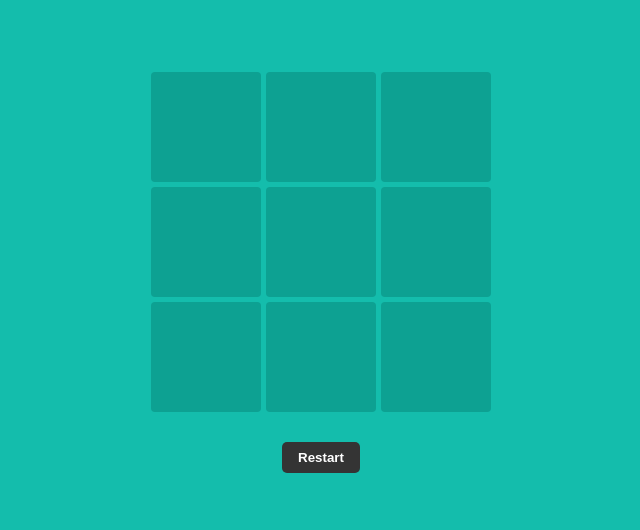
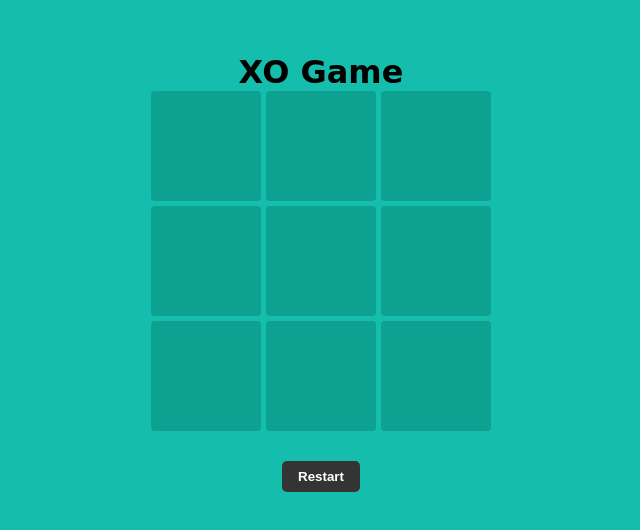
Before and after one commit to lilo750/Tic-tac-toc-game, a plain HTML site: page index.html in a window 1280 px wide. Shown: the part 128-658 px from the top of the page, without its empty margins (314-954 px from the left). Drawn offline with Linux system fonts and the light colour scheme.

Commit message:
Update index.html

```diff
--- a/index.html
+++ b/index.html
@@ -8,6 +8,7 @@
     <script src="app.js" defer></script>
   </head>
   <body>
+   <h1>XO Game</h1>
     <div class="container">
       <div class="grid-container">
         <div class="square"></div>
```
